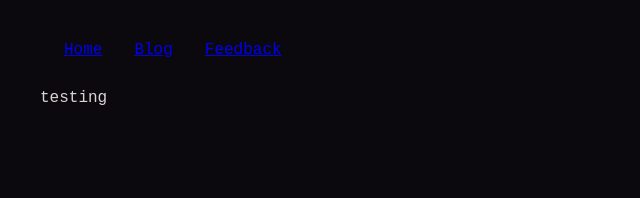
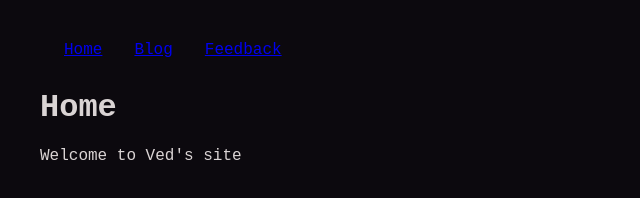
Before and after one commit to TheVmous/my-site, a plain HTML site: page index.html in a window 1280 px wide. Both pictures are taken after a click on the link "Home". Shown: the whole page, without its empty margins (0-640 px from the left). Drawn offline with Linux system fonts and the light colour scheme.

Commit message:
feat: added top nav tab switching capabilities (will need some refactoring later)

```diff
--- a/index.html
+++ b/index.html
@@ -9,9 +9,9 @@
 <body>
     <!--TODO: undo hyperlink look of nav buttons-->
     <ul id="topnav">
-        <li class="navBtn"><a href="#" id="home-link">Home</a></li>
-        <li class="navBtn"><a href="#" id="blog-link">Blog</a></li>
-        <li class="navBtn"><a href="#" id="feedback-link">Feedback</a></li>
+        <li class="navBtn"><a href="#" data-page="home" id="home-link">Home</a></li>
+        <li class="navBtn"><a href="#" data-page="blog" id="blog-link">Blog</a></li>
+        <li class="navBtn"><a href="#" data-page="feedback" id="feedback-link">Feedback</a></li>
     </ul>
 
     <!--Dynamic aspect-->
--- a/router.js
+++ b/router.js
@@ -1,8 +1,29 @@
-
-link = document.getElementById('blog-link');
-link.addEventListener('click', linkClick);
+//TODO: create separate .html pages for each tab and separate .js views too
+const pageDict = {
+    home: "<h1>Home</h1><p>Welcome to Ved's site</p>",
+    blog: "<h1>Blog</h1><p>Incoherent ramblings to be added...</p>",
+    feedback: "<h1>Feedback</h1><p>Compliments? Complaints? Look no further</p>"
+}
+const topnav = document.getElementById('topnav');
+topnav.addEventListener('click', linkClick);
 
 function linkClick(event) {
-    document.getElementById('tmp-output').innerText += "clicked";
+    //console.log("tag clicked: ", event.target.tagName);
+    if (event.target.tagName !== "A") {
+        return;
+    }
+
     event.preventDefault();
+    const targetPage = event.target.dataset.page;
+    console.log(targetPage);
+
+    if (pageDict[targetPage] != 'undefined') {
+        const pageContent = pageDict[targetPage];
+        document.getElementById('app').innerHTML = pageContent;
+    } else {
+        console.log("undefined page");
+        return;
+    }
+
+
 }
```
